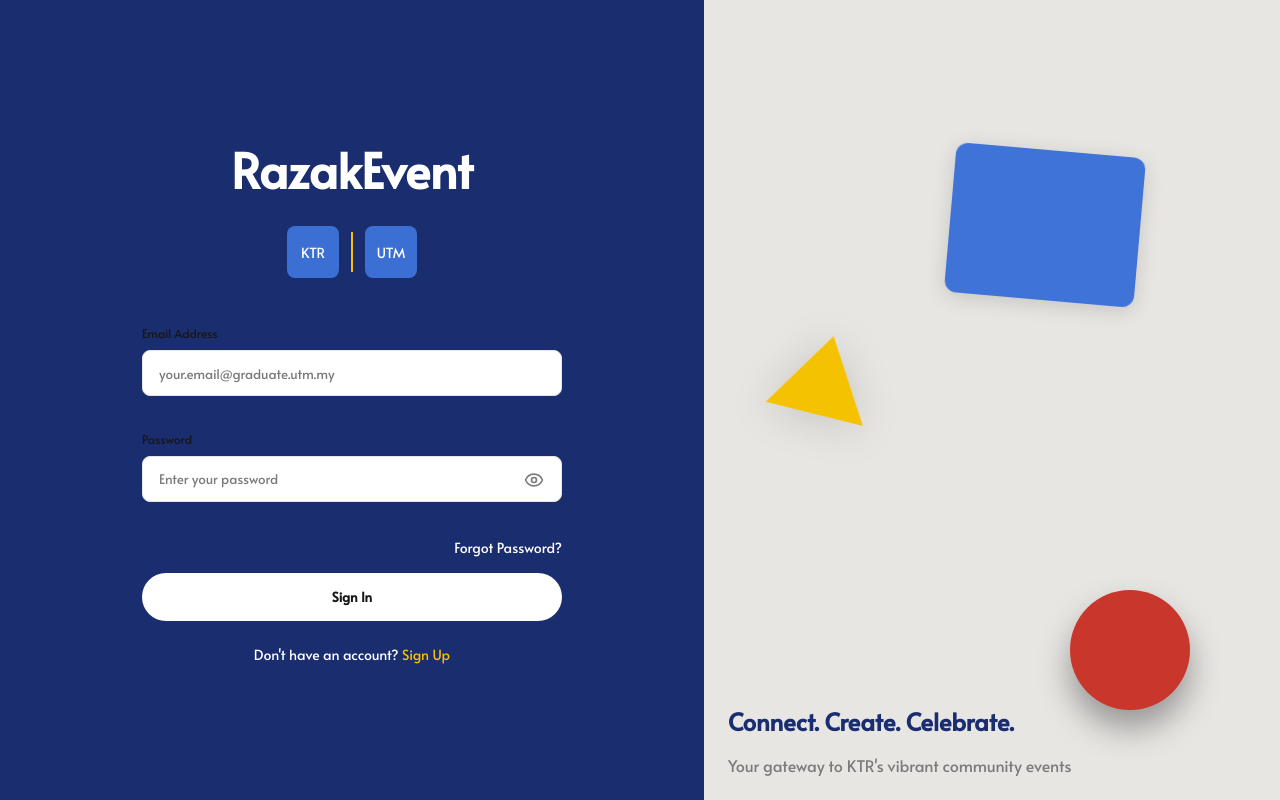
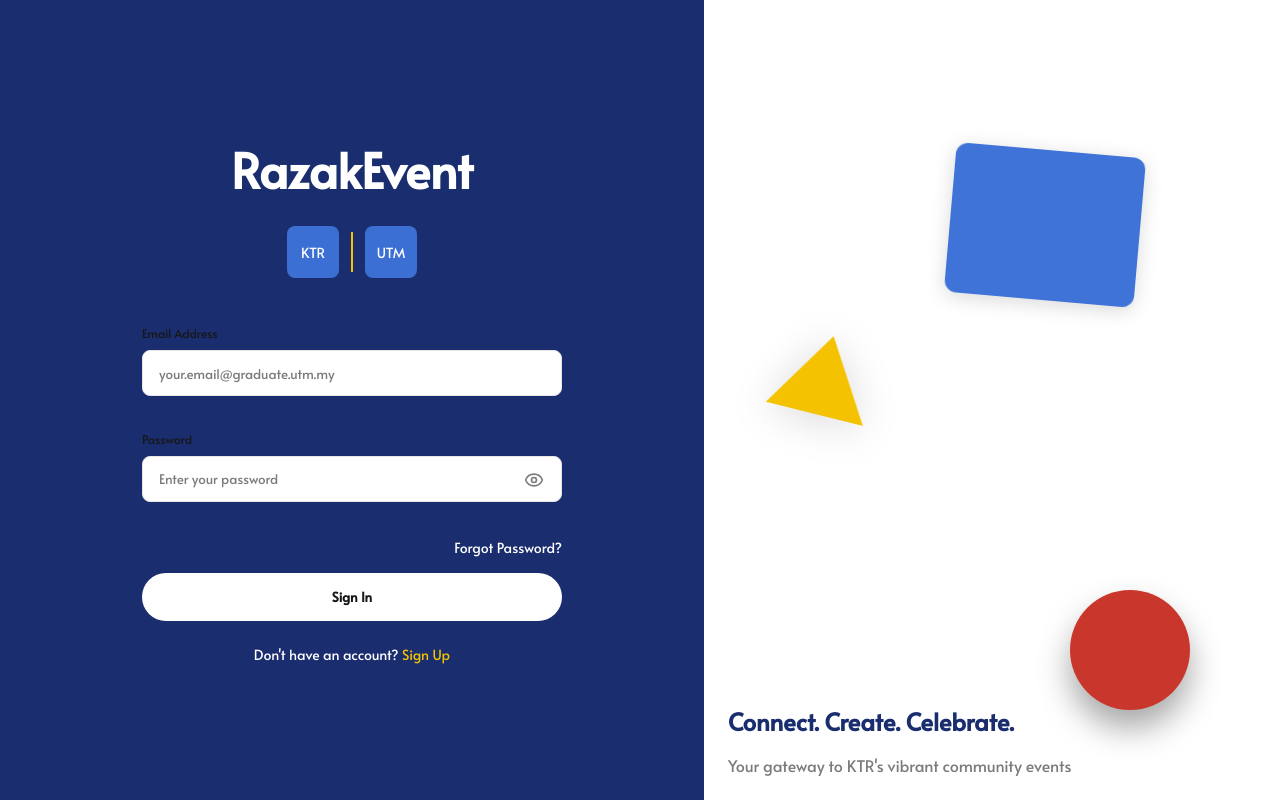
Before and after one commit to EyadAimen/RazakEvent, a Next.js app in the folder frontend/: page /login in a window 1280 px wide. Built offline with nearby package versions, Linux system fonts and the light colour scheme; no server answers.

Commit message:
signup page fix

```diff
--- a/frontend/src/app/(auth)/login/login.module.css
+++ b/frontend/src/app/(auth)/login/login.module.css
@@ -14,7 +14,7 @@
 }
 
 .rightPanel {
-  background: var(--color-neutral-200);
+  background: var(--color-neutral-50);
   color: var(--color-primary-800);
   position: relative;
   overflow: hidden;
```
